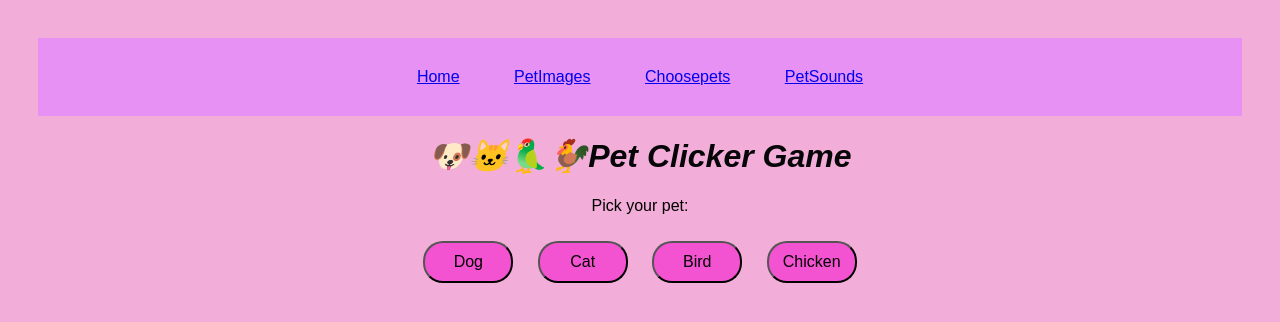
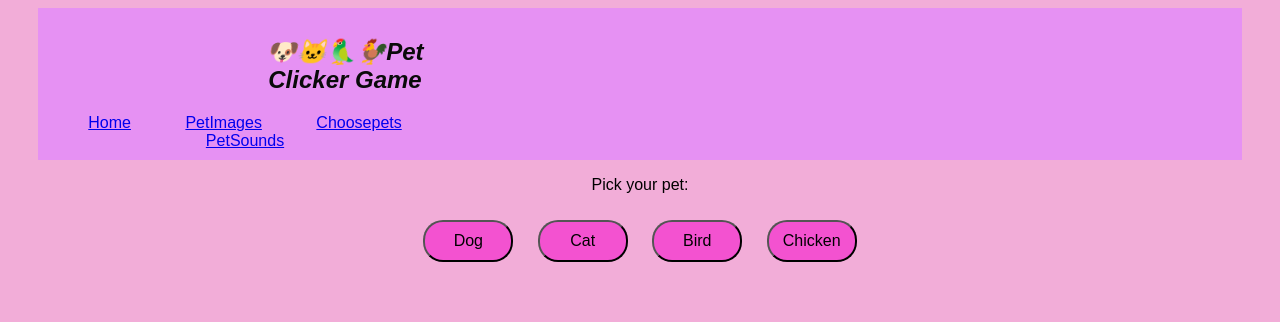
Before and after one commit to Thembeka1/OOP-PET-GAME, a plain HTML site: page index.html in a window 1280 px wide. Drawn offline with Linux system fonts and the light colour scheme.

Commit message:
styling and index

```diff
--- a/index.html
+++ b/index.html
@@ -6,16 +6,16 @@
   <link rel="stylesheet" href="./style.css">
 </head>
 <body>
+    <nav>
+    <h1>🐶🐱🦜🐓Pet Clicker Game</h1>
 
-    <nav>
+
        <a href="Home">Home</a>
        <a href="PetImages">PetImages</a>
       <a href="Choosepets">Choosepets</a>
       <a href="PetSounds">PetSounds</a>
 
       </nav>
-
-  <h1>🐶🐱🦜🐓Pet Clicker Game</h1>
 
   <p>Pick your pet:</p>
   <button onclick="choosePet('dog')">Dog</button>
--- a/style.css
+++ b/style.css
@@ -11,14 +11,17 @@ body {
   }
   /* Header Styling */
   h1 {
-    color: #060608;
+    color: #0a0a0a;
     font-style: italic;
   }
 
   nav{
-    padding: 30px;
+    padding: 10px;
     word-spacing: 50px;
     background-color: rgb(230, 145, 243);
+    margin-top: -30px;
+    padding-right: 800px;
+
   }
 
   /* Pet Image Styling */
@@ -59,3 +62,7 @@ body {
   #actions {
     margin-top: 20px;
   }
+  h1{
+word-spacing: normal;
+margin-left: 200px;
+  }
```
